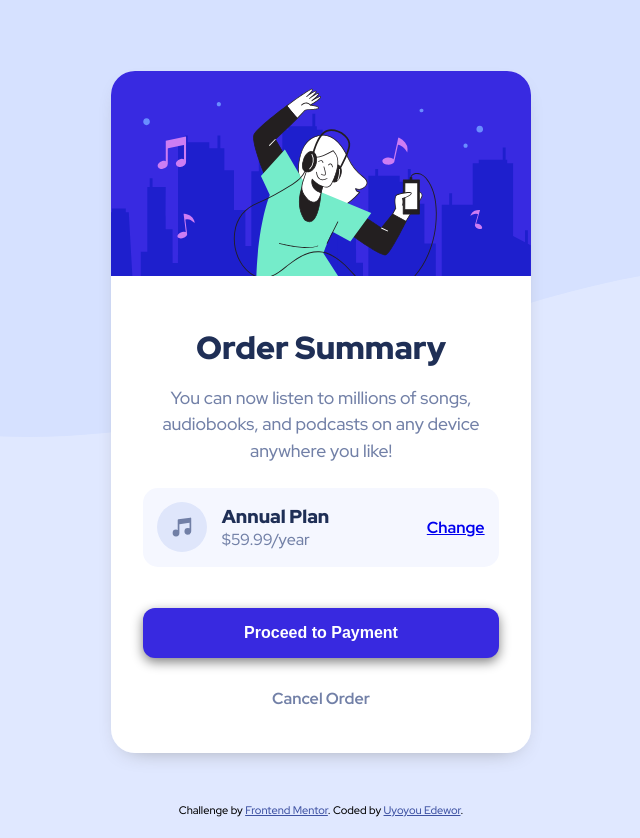
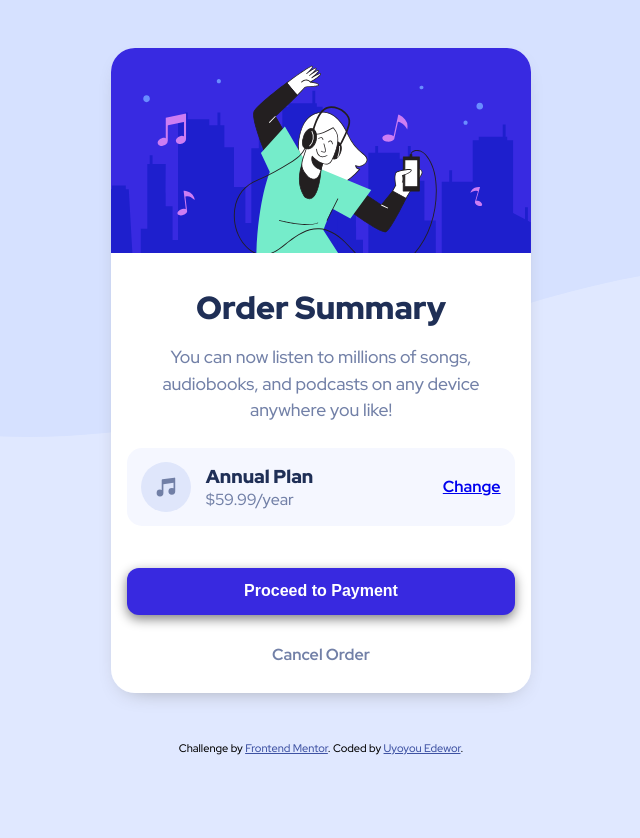
Before and after one commit to jesutooni/order-summary-card, a plain HTML site: page index.html in a window 1280 px wide. Shown: the whole page, without its empty margins (319-959 px from the left). After the commit the page ends 800 px from the top, so only its background shows below. Drawn offline with Linux system fonts and the light colour scheme.

Commit message:
removed horizontal scrolling

```diff
--- a/style.css
+++ b/style.css
@@ -5,10 +5,10 @@
 }
 
 body {
-    background-image: url(/images/pattern-background-mobile.svg);
+    background-image: url(./images/pattern-background-mobile.svg);
     background-repeat: repeat-x;
     background-color: hsl(225, 100%, 94%);
-    padding: 1.3em;
+    padding: 0 1.3em;
     text-align: center;
     font-family: 'Red Hat Display', sans-serif;
 }
@@ -16,7 +16,7 @@ body {
 main {
     width: 100%;
     max-width: 420px;
-    margin: 50px auto;
+    margin: 3em auto;
     border-radius: 24px;
     overflow: hidden;
     box-shadow: 0px 8px 25px -15px grey;
@@ -38,7 +38,7 @@ img {
 
 .btm-first h1 {
     color: hsl(223, 47%, 23%);
-    margin: 0.4em 0;
+    margin: 0.35em 0;
     font-weight: 900;
 }
 
@@ -96,7 +96,7 @@ button {
     font-weight: 700;
     width: 100%;
     margin: 1.1em 0;
-    padding: 1em;
+    padding: 0.9em;
     color: #fff;
     background-color: hsl(245, 75%, 52%);
     border-radius: 12px;
@@ -123,10 +123,10 @@ button:hover {
 
 @media (min-width: 750px) {
     body {
-        background-image: url(/images/pattern-background-desktop.svg);
+        background-image: url(./images/pattern-background-desktop.svg);
         background-repeat: repeat-x;
     }
     .bottom {
-        padding: 2em;
+        padding: 1em;
     }
 }
```
